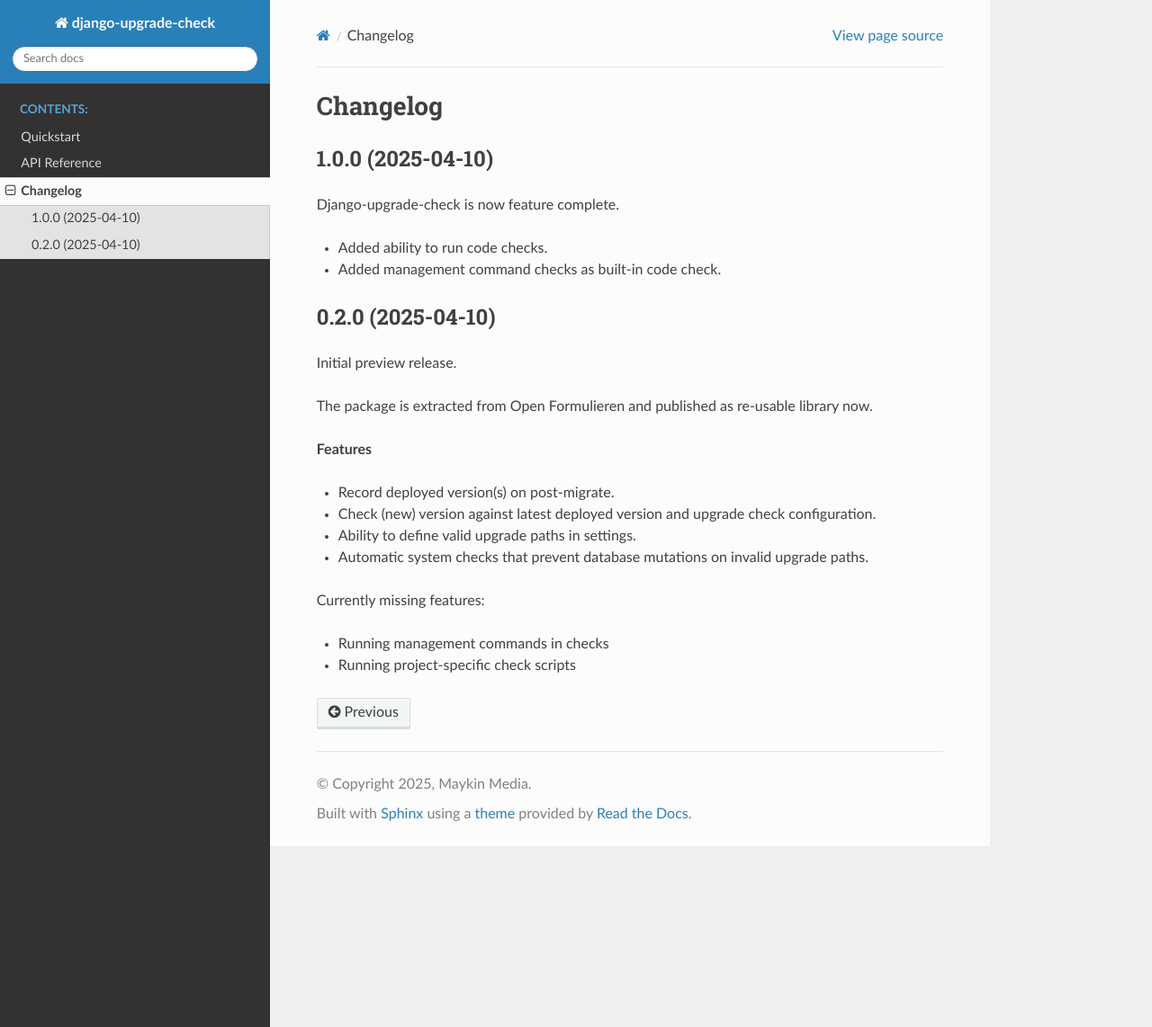
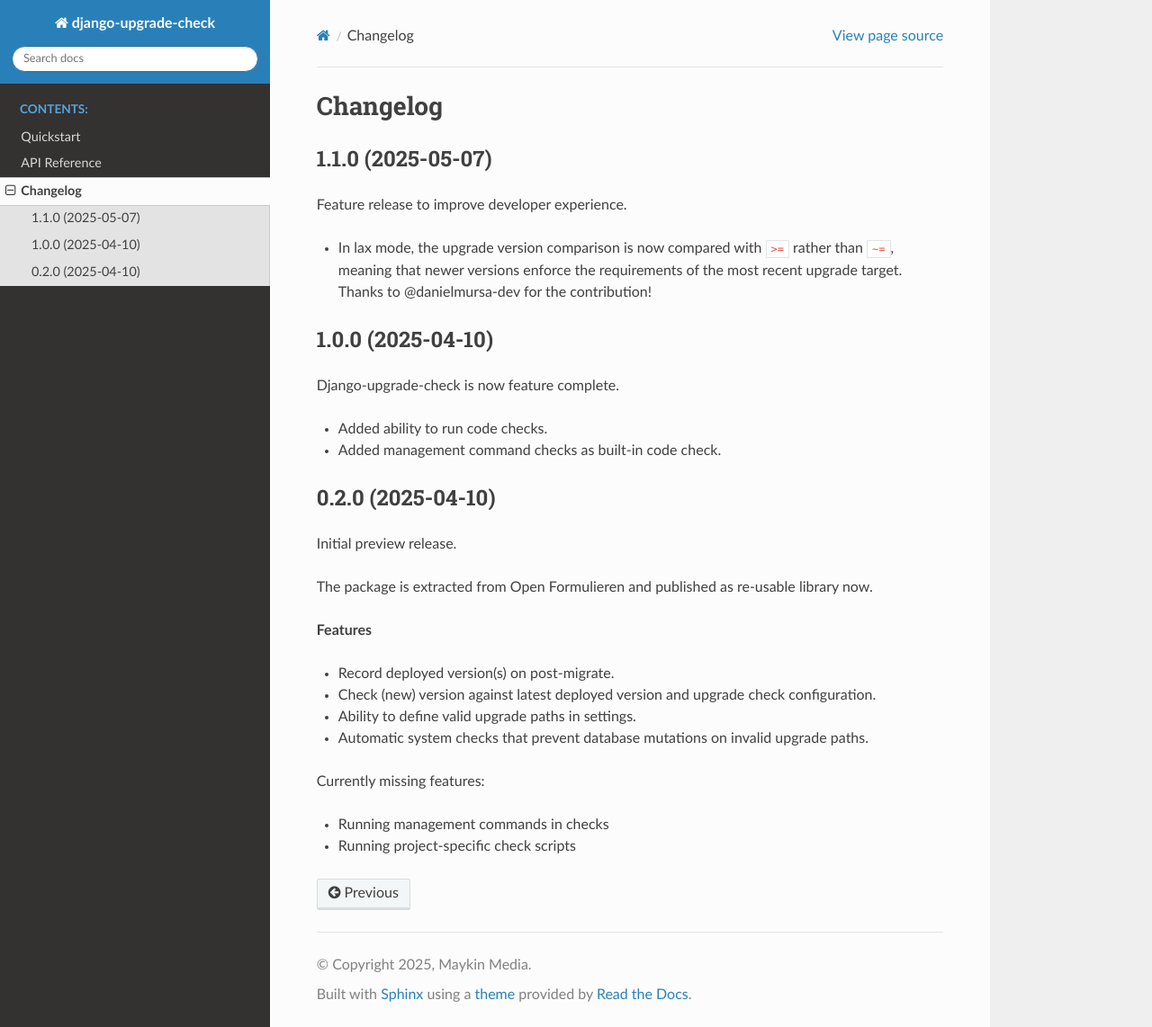
Before and after one commit to maykinmedia/django-upgrade-check, a Sphinx documentation site: the page built from docs/changelog.rst, in a window 1280 px wide and 1142 px high. Shown: the whole window at 90% size. Built offline with Sphinx 7.4.7 and the Read the Docs theme 3.1.0, drawn with Linux system fonts in a browser that asks for light colours.

Commit message:
:bookmark: Bump to 1.10 and update changelog

```diff
--- a/CHANGELOG.rst
+++ b/CHANGELOG.rst
@@ -1,6 +1,15 @@
 =========
 Changelog
 =========
+
+1.1.0 (2025-05-07)
+==================
+
+Feature release to improve developer experience.
+
+* In lax mode, the upgrade version comparison is now compared with ``>=`` rather
+  than ``~=``, meaning that newer versions enforce the requirements of the most recent
+  upgrade target. Thanks to @danielmursa-dev for the contribution!
 
 1.0.0 (2025-04-10)
 ==================
--- a/README.rst
+++ b/README.rst
@@ -1,7 +1,7 @@
 Welcome to django-upgrade-check's documentation!
 ================================================
 
-:Version: 1.0.0
+:Version: 1.1.0
 :Source: https://github.com/maykinmedia/django-upgrade-check
 :Keywords: django, deploy, system checks, semver
 
--- a/docs/conf.py
+++ b/docs/conf.py
@@ -26,7 +26,7 @@ copyright = "2025, Maykin Media"
 author = "Maykin Media"
 
 # The full version, including alpha/beta/rc tags
-release = "1.0.0"
+release = "1.1.0"
 
 
 # -- General configuration ---------------------------------------------------
--- a/pyproject.toml
+++ b/pyproject.toml
@@ -1,10 +1,10 @@
 [build-system]
-requires = ["setuptools>=61.0.0"]
+requires = ["setuptools>=61.1.0"]
 build-backend = "setuptools.build_meta"
 
 [project]
 name = "django-upgrade-check"
-version = "1.0.0"
+version = "1.1.0"
 description = "Integrate project upgrade checks in Django's system check framework"
 authors = [
     {name = "Maykin Media", email = "support@maykinmedia.nl"}
@@ -65,7 +65,7 @@ testpaths = ["tests"]
 DJANGO_SETTINGS_MODULE = "testapp.settings"
 
 [tool.bumpversion]
-current_version = "1.0.0"
+current_version = "1.1.0"
 files = [
     {filename = "pyproject.toml"},
     {filename = "README.rst"},
```
